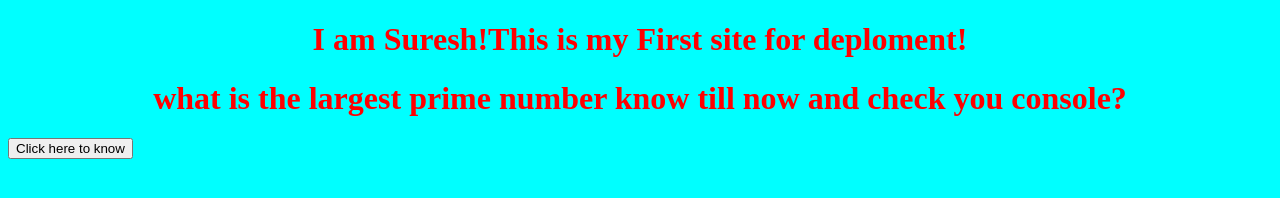
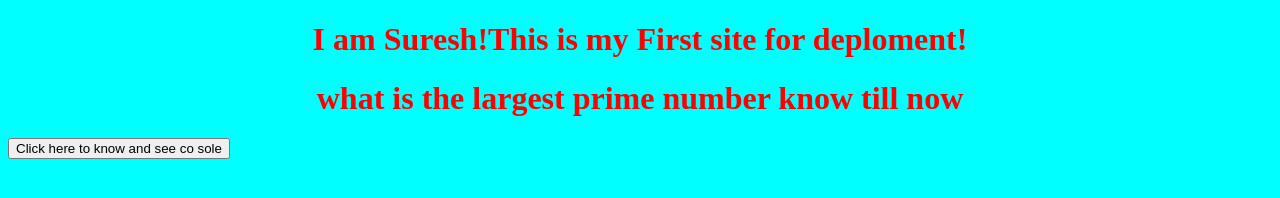
Before and after one commit to YOURSURESHNAIK/My-First-website, a website: page index.html in a window 1280 px wide. Drawn offline with Linux system fonts and the light colour scheme.

```diff
--- a/index.html
+++ b/index.html
@@ -10,8 +10,8 @@
 </head>
 <body>
     <h1> I am Suresh!This is my First site for deploment!</h1>
-    <h1> what is the largest prime number know till now and check you console?</h1>
-    <button onclick="tellPrime()" >Click here to know</button>
+    <h1> what is the largest prime number know till now </h1>
+    <button  style="align-items: center;" onclick="tellPrime()" >Click here to know and see co sole</button>
 </body>
 <script>
     function tellPrime(){
```
Also changed, not shown: 1 other file.
